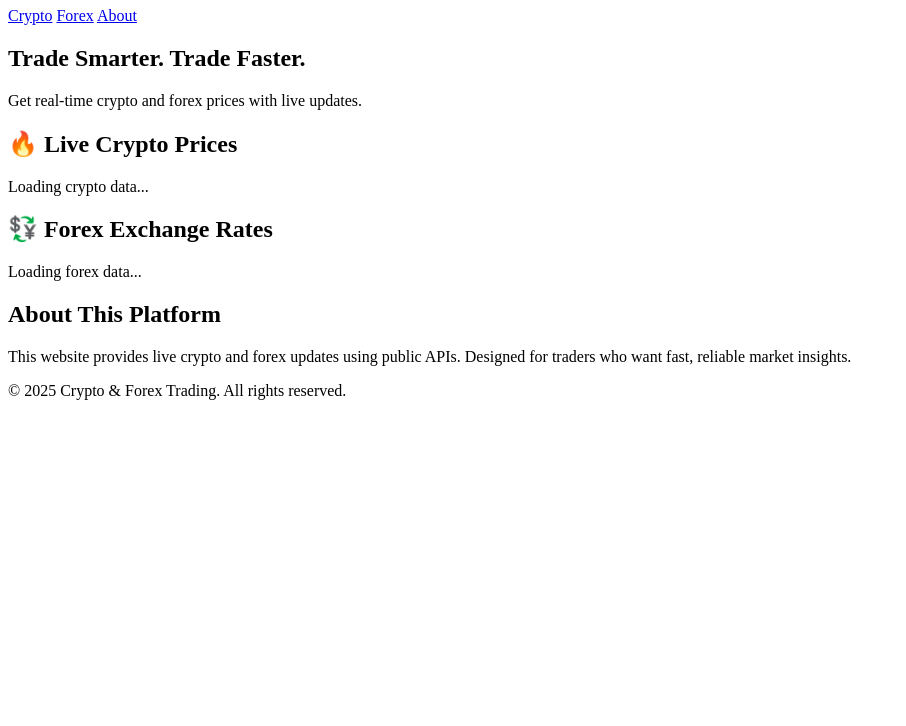
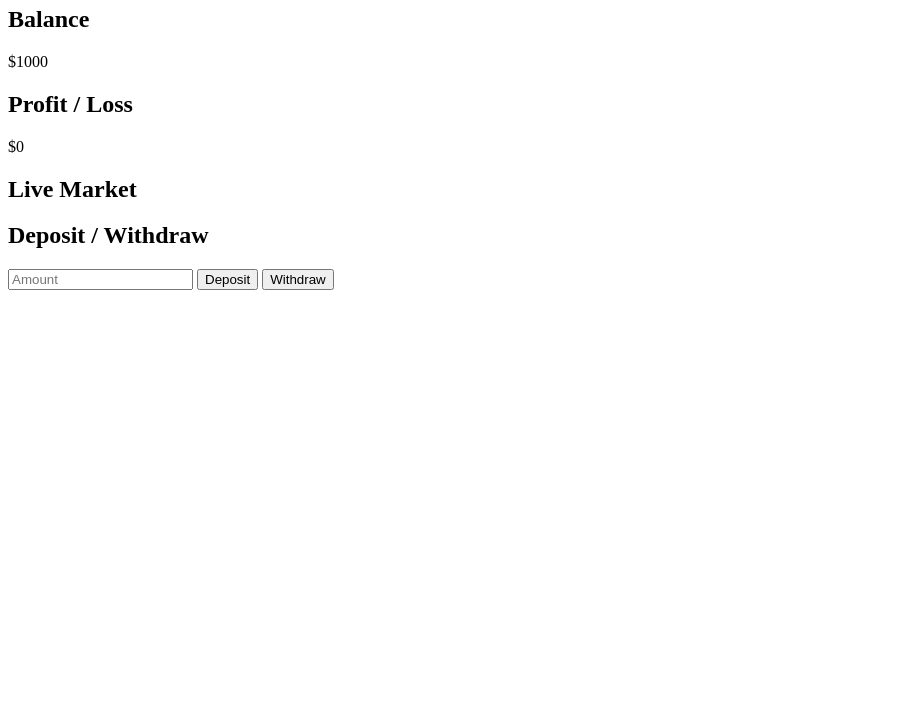
Before and after one commit to CodeTrekker785/Binary-website-, a plain HTML site: page Index.html in a window 1280 px wide. Shown: the part 74-800 px from the top of the page, without its empty margins (0-906 px from the left). Drawn offline with Linux system fonts and the light colour scheme.

Commit message:
Update Index.html

```diff
--- a/Index.html
+++ b/Index.html
@@ -1,50 +1,41 @@
 <!DOCTYPE html>
 <html lang="en">
 <head>
-  <meta charset="UTF-8" />
-  <meta name="viewport" content="width=device-width, initial-scale=1.0" />
-  <title>Crypto & Forex Trading</title>
-  <link rel="stylesheet" href="style.css" />
+<meta charset="UTF-8">
+<meta name="viewport" content="width=device-width, initial-scale=1.0">
+<title>Crypto Options Simulator</title>
+<link rel="stylesheet" href="style.css">
 </head>
 <body>
-  <header>
-    <h1>💹 Crypto & Forex Trading</h1>
-    <nav>
-      <a href="#crypto">Crypto</a>
-      <a href="#forex">Forex</a>
-      <a href="#about">About</a>
-    </nav>
-  </header>
+<div class="app-container">
+    <header>
+        <h1>Crypto Options Simulator</h1>
+    </header>
 
-  <section id="hero">
-    <h2>Trade Smarter. Trade Faster.</h2>
-    <p>Get real-time crypto and forex prices with live updates.</p>
-  </section>
+    <div class="dashboard">
+        <div class="balance-card">
+            <h2>Balance</h2>
+            <p>$<span id="balance">1000</span></p>
+        </div>
+        <div class="pl-card">
+            <h2>Profit / Loss</h2>
+            <p>$<span id="pl">0</span></p>
+        </div>
+    </div>
 
-  <section id="crypto">
-    <h2>🔥 Live Crypto Prices</h2>
-    <div id="crypto-prices" class="data-container">
-      <p>Loading crypto data...</p>
+    <div class="market">
+        <h2>Live Market</h2>
+        <div id="crypto-cards" class="crypto-cards"></div>
     </div>
-  </section>
 
-  <section id="forex">
-    <h2>💱 Forex Exchange Rates</h2>
-    <div id="forex-rates" class="data-container">
-      <p>Loading forex data...</p>
+    <div class="wallet">
+        <h2>Deposit / Withdraw</h2>
+        <input type="number" id="amount" placeholder="Amount">
+        <button onclick="deposit()">Deposit</button>
+        <button onclick="withdraw()">Withdraw</button>
     </div>
-  </section>
+</div>
 
-  <section id="about">
-    <h2>About This Platform</h2>
-    <p>This website provides live crypto and forex updates using public APIs.
-       Designed for traders who want fast, reliable market insights.</p>
-  </section>
-
-  <footer>
-    <p>© 2025 Crypto & Forex Trading. All rights reserved.</p>
-  </footer>
-
-  <script src="script.js"></script>
+<script src="app.js"></script>
 </body>
 </html>
```
